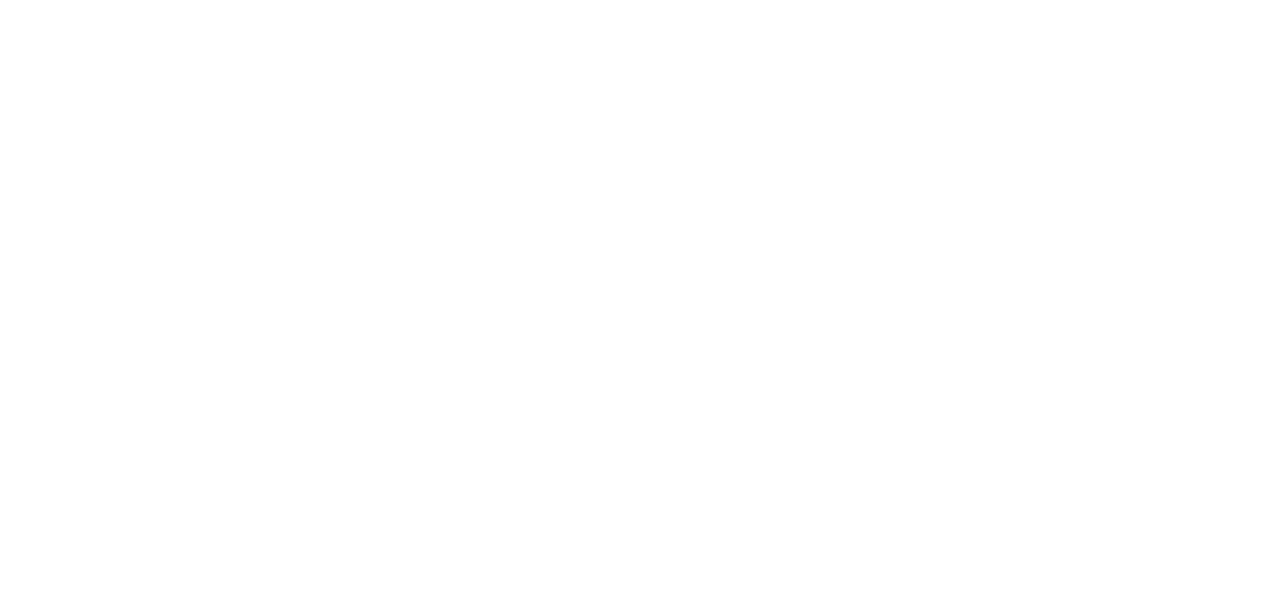
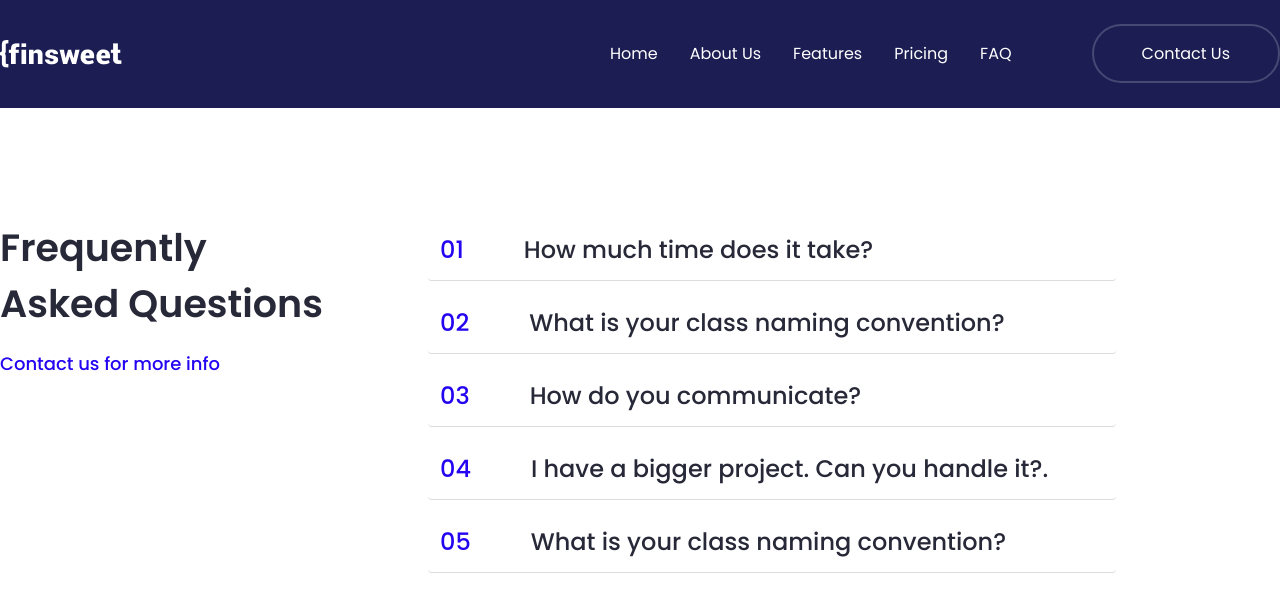
Before and after one commit to Roni006/finsweet, a React app: page /faq in a window 1280 px wide. Before the commit this address had no page. Shown: the top 612 px of the page. Built offline with nearby package versions, Linux system fonts and the light colour scheme; the HTML template or start-up script is replaced by a standard one.

Commit message:
finally created FAQ components and finished the figma template successfully

```diff
--- a/src/App.jsx
+++ b/src/App.jsx
@@ -27,6 +27,7 @@ import BlogHeading from "./Pages/BlogHeading/BlogHeading";
 import BlogBody from "./Pages/BlogBody/BlogBody";
 import ContactUs from "./Pages/ContactUs/ContactUs";
 import PrivacyPolicy from "./Pages/PrivacyPolicy/PrivacyPolicy";
+import FAQ from "./Pages/FAQ/FAQ";
 function App() {
   return (
     <>
@@ -62,6 +63,7 @@ function App() {
             <Route path="/blogbody" element={<BlogBody />} />
             <Route path="/contactus" element={<ContactUs />} />
             <Route path="/privacy" element={<PrivacyPolicy />} />
+            <Route path="/faq" element={<FAQ />} />
 
           </Route>
         </Routes>
--- /dev/null
+++ b/src/Pages/FAQ/FAQ.jsx
@@ -0,0 +1,117 @@
+import { useState } from "react";
+import Container from "../../components/Common/Container";
+const FAQ = () => {
+  const [bgAccording, setBgAccording] = useState(null);
+  const accordingData = [
+    {
+      id: "01",
+      title: "How much time does it take?",
+      description:
+        "Lorem ipsum dolor sit amet, consectetur adipiscing elit, sed do eiusmod tempor incididunt ut labore et dolore magna aliqua.",
+    },
+    {
+      id: "02",
+      title: "What is your class naming convention?",
+      description:
+        "User-centered design ensures products meet the needs and preferences of the end-users, enhancing usability and satisfaction.",
+    },
+    {
+      id: "03",
+      title: "How do you communicate?",
+      description:
+        "Contrast in graphic design emphasizes differences, making elements stand out and improving visual hierarchy.",
+    },
+
+    {
+      id: "04",
+      title: "I have a bigger project. Can you handle it?.",
+      description:
+        "Responsive design ensures web pages adapt to various screen sizes, providing an optimal user experience on different devices.",
+    },
+
+    {
+      id: "05",
+      title: "What is your class naming convention?",
+      description:
+        "Color theory guides the selection and combination of colors to evoke specific emotions, enhance readability, and create visually appealing designs.",
+    },
+  ];
+
+  const handleBgAccording = (index) =>
+    setBgAccording((prevIndex) => (prevIndex === index ? null : index));
+
+  return (
+    <>
+      <section className="py-28">
+        <Container>
+          <div className="flex gap-[100px]">
+            {/* accordion text  */}
+            <div className="max-w-[328px] ">
+              <h1 className="whowe-title pb-4 w-[328px] ">
+                Frequently Asked Questions
+              </h1>
+              <p className="gblsb">Contact us for more info</p>
+            </div>
+
+            {/* accordion items  */}
+            <div className="max-w-[846px] ">
+              <div className="flex gap-3 flex-col w-full">
+                {accordingData?.map((according, index) => (
+                  <article key={index}>
+                    <div
+                      className={`${bgAccording === index ? "rounded-t-sm" : "rounded"} flex gap-2 cursor-pointer items-center justify-between bg-white w-full p-3 border-b border-[#cbc9c9a4]`}
+                      onClick={() => handleBgAccording(index)}
+                    >
+                      <div className="flex items-center gap-15">
+                        <span className="keyword">{according.id}</span>
+                        <h2 className={`gbl-fh`}>{according.title}</h2>
+                      </div>
+                      <svg
+                        className="dark:fill-[#282938] fill-[#ffffff] shrink-0 ml-8"
+                        width="16"
+                        height="16"
+                        xmlns="http://www.w3.org/2000/svg"
+                      >
+                        <rect
+                          y="7"
+                          width="16"
+                          height="2"
+                          rx="1"
+                          className={`transform origin-center transition duration-200 ease-out ${
+                            bgAccording === index && "rotate-180!"
+                          }`}
+                        />
+                        <rect
+                          y="7"
+                          width="16"
+                          height="2"
+                          rx="1"
+                          className={`transform origin-center rotate-90 transition duration-200 ease-out ${
+                            bgAccording === index && "rotate-180!"
+                          }`}
+                        />
+                      </svg>
+                    </div>
+                    <div
+                      className={`grid transition-all duration-300  overflow-hidden ease-in-out  ${
+                        bgAccording === index
+                          ? "grid-rows-[1fr] opacity-100 px-3 py-3"
+                          : "grid-rows-[0fr] opacity-0 px-3"
+                      }`}
+                    >
+                      <div className="gblf overflow-hidden pl-[85px] max-w-[624px]">
+                        <p>{according.description}</p>
+                      </div>
+                    </div>
+                  </article>
+                ))}
+              </div>
+            </div>
+          </div>
+        </Container>
+      </section>
+    </>
+  );
+};
+
+export default FAQ;
```
